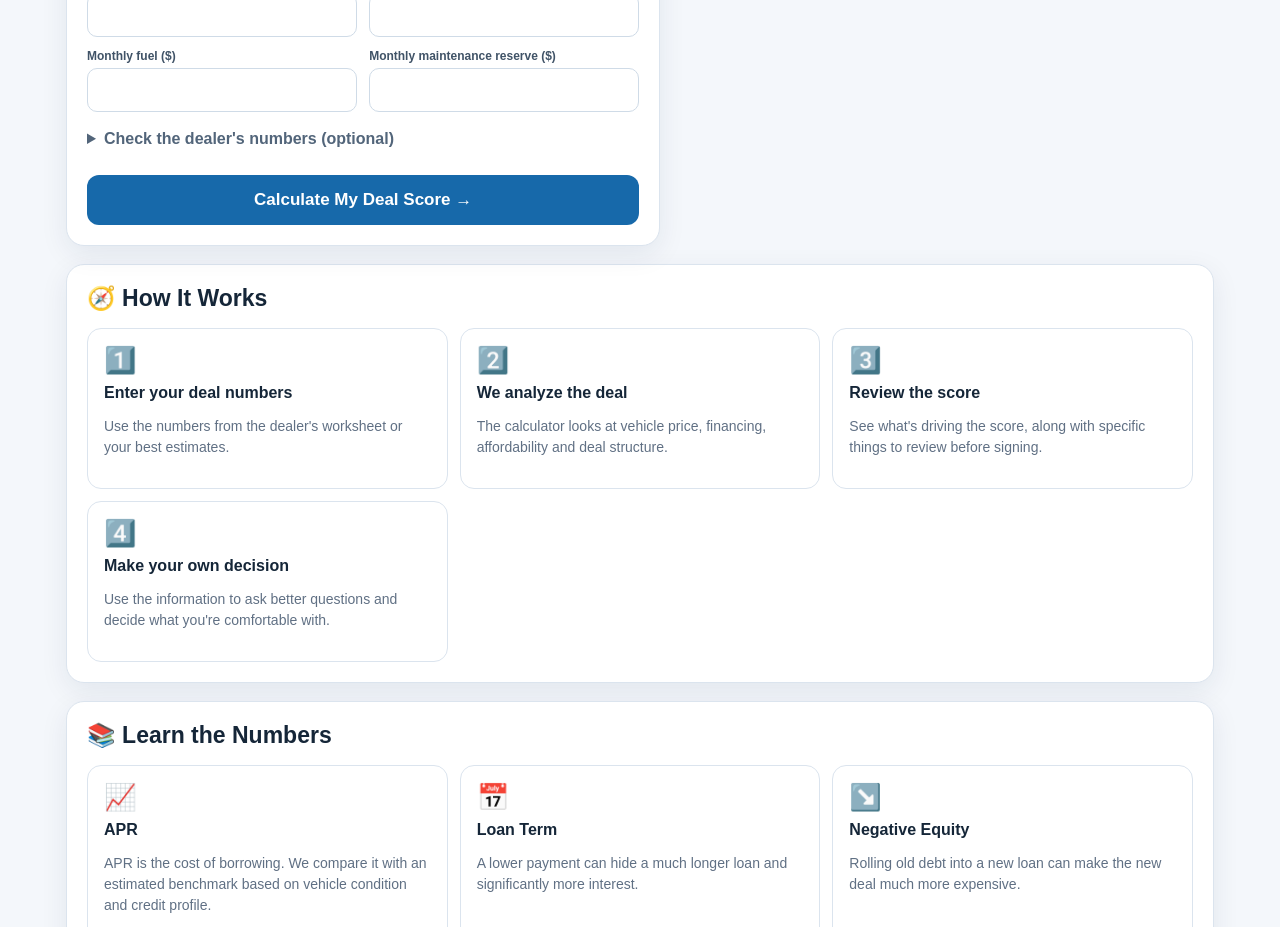
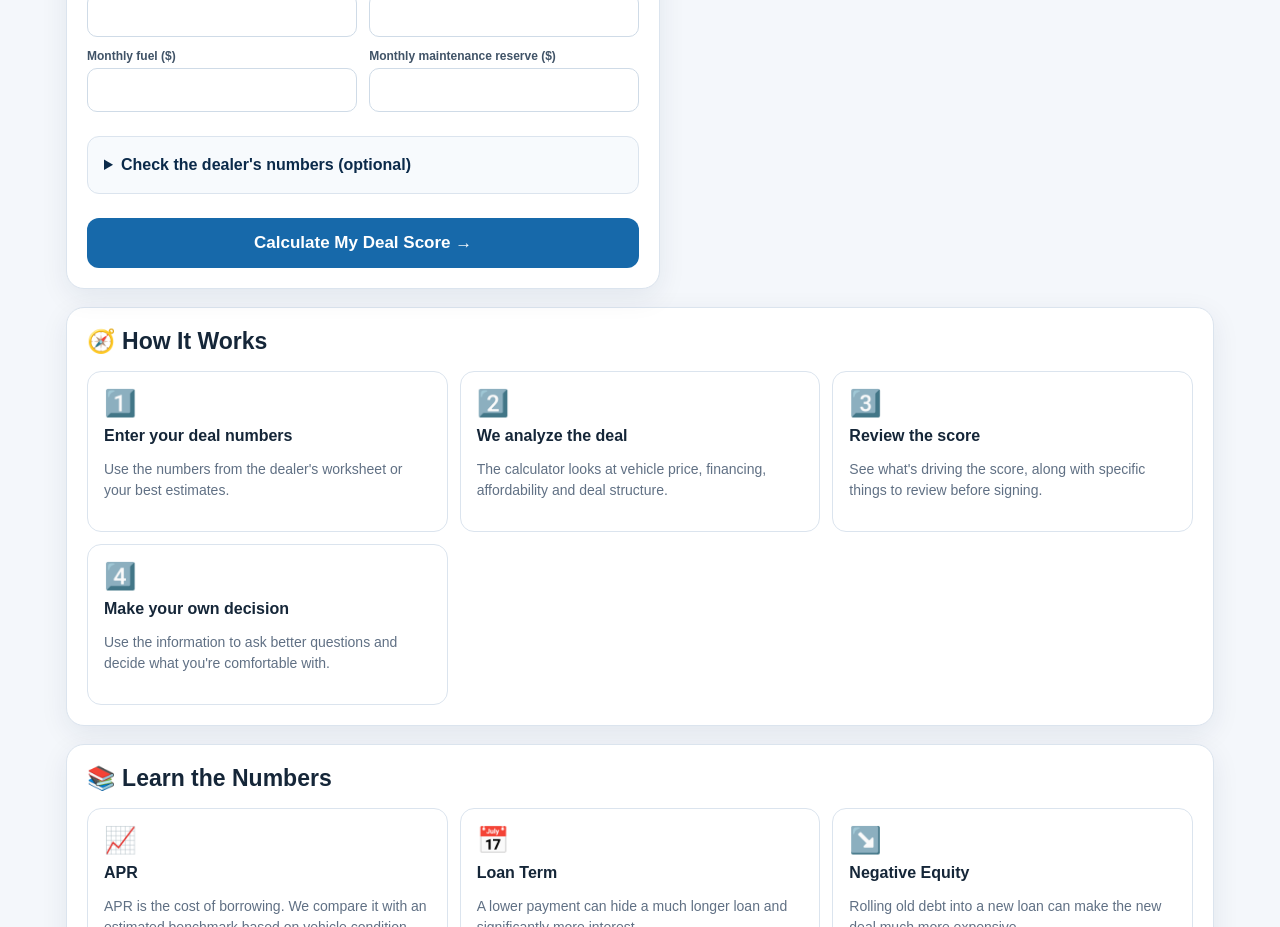
Before and after one commit to rmerrow1/dont-sign-this-yet, a Next.js app: page / in a window 1280 px wide. Shown: the part 2480-3407 px from the top of the page. Built offline with nearby package versions, Linux system fonts and the light colour scheme.

Commit message:
Unify dealer checks in calculator

```diff
--- a/app/globals.css
+++ b/app/globals.css
@@ -28,6 +28,12 @@
 }
 .primary{display:block;width:100%;margin-top:20px;padding:15px;border:0;border-radius:12px;background:var(--blue);color:#fff;font-size:16px;font-weight:900;cursor:pointer}
 .primary:disabled{background:#dbe4ee;color:#405367;cursor:not-allowed}
+.dealerCheck{margin-top:24px;padding:16px;border:1px solid var(--line);border-radius:12px;background:#f7fafd}
+.dealerCheck summary{color:var(--navy);font-size:16px}
+.dealerCheck .formGrid{margin-top:16px}
+.dealerCheckResult{margin-top:16px;padding:12px 14px;border:1px solid #c8dcea;border-radius:10px;background:#fff;font-size:14px;line-height:1.5}
+.dealerCheckResult p{margin:6px 0}
+.dealerCheckResult ul{margin:8px 0;padding-left:20px}
 /* Feedback page */
 
 .feedbackPage {
```
